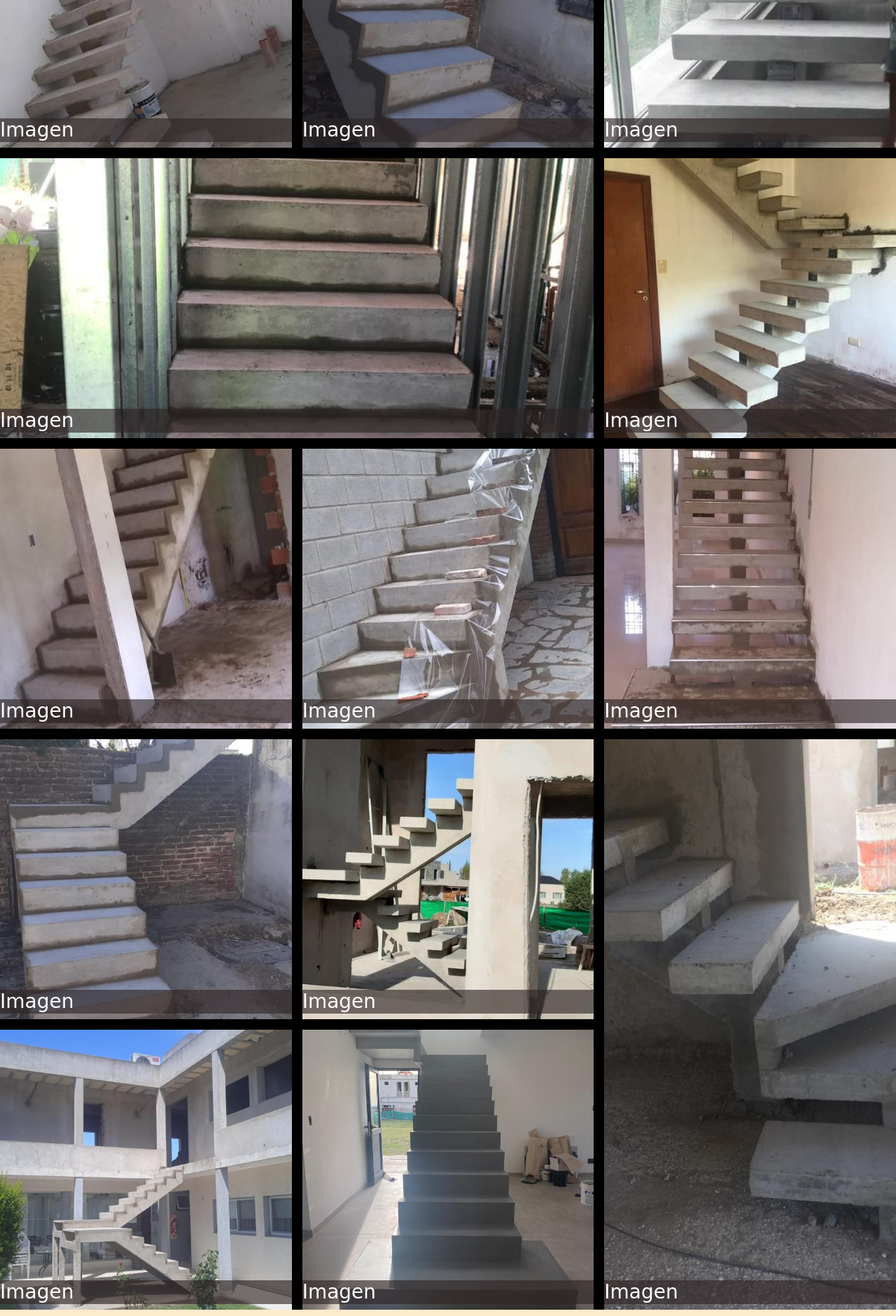
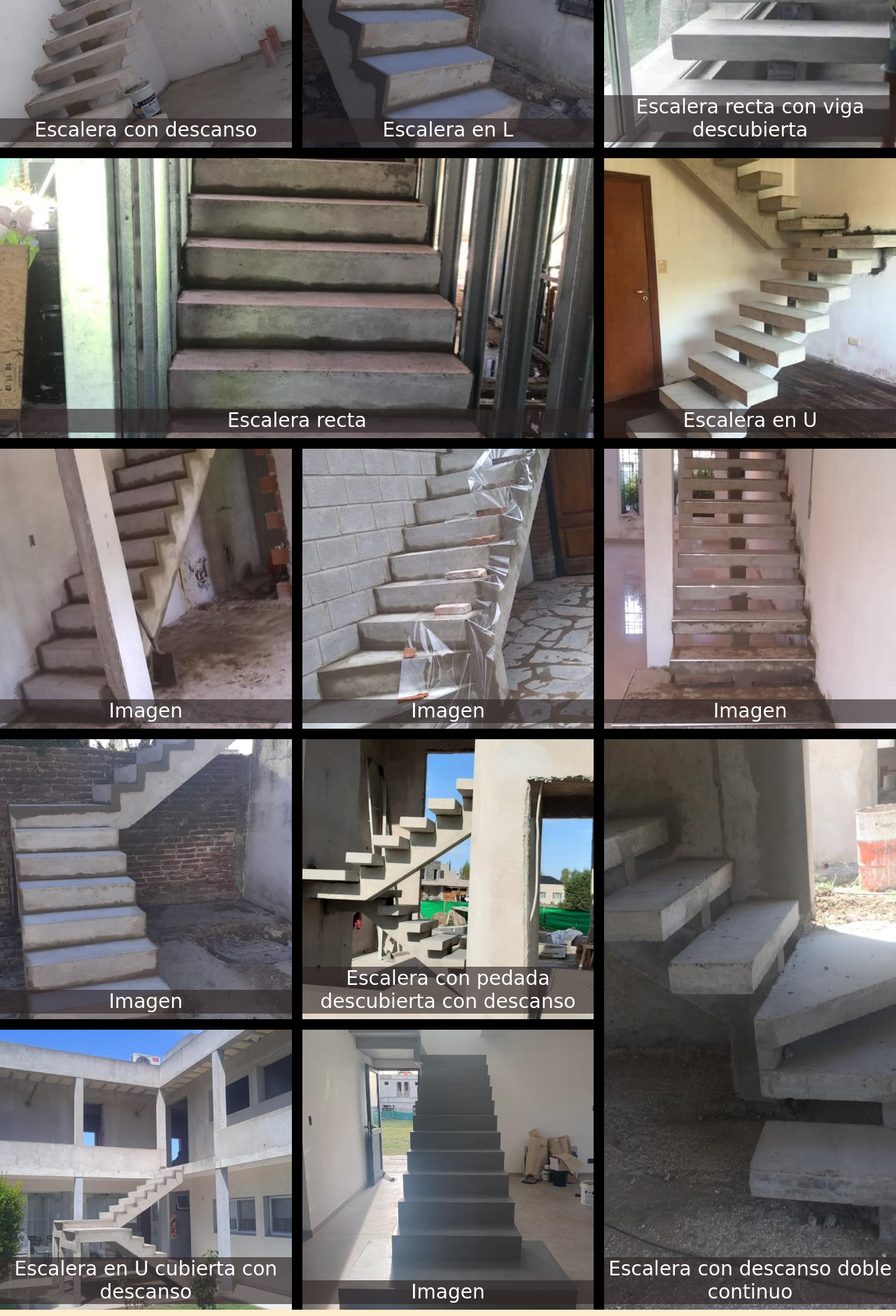
Before and after one commit to sebastianhildt/EscalerasPremoldeadasUP, a website: page index.html in a window 1280 px wide. Shown: the part 1740-3620 px from the top of the page at 70% size. Drawn offline with nearby package versions, Linux system fonts and the light colour scheme; a web font is replaced by a local one.

Commit message:
todo listo para el sass

```diff
--- a/css/style.css
+++ b/css/style.css
@@ -229,6 +229,7 @@ main {
     color: white;
     width: 100%;
     padding: 10;
+    text-align: center;
 }
 
 .grid-galeria div img {
@@ -477,12 +478,22 @@ footer div a img:hover {
 
 }
 
+
+
 @media screen and (max-width:1100px) {
     h1 {
         font-size: 40px;
     }
 
 }
+
+@media screen and (max-width:1017px) {
+    iframe {
+        max-width:580px;
+    }
+}
+
+
 
 @media screen and (max-width:939px) {
     .fundada h2 {
@@ -550,6 +561,16 @@ footer div a img:hover {
     }
 }
 
+
+@media screen and (max-width:665px) {
+    iframe {
+        max-width: 400px;
+    }
+
+
+
+}
+
 @media screen and (max-width:587px) {
     header nav ul li {
         font-size: 10px;
@@ -565,6 +586,16 @@ footer div a img:hover {
         font-size: 13px;
     }
 }
+
+@media screen and (max-width:475px){
+    iframe{
+        max-width: 250px;
+        max-height: 130px;
+    }
+}
+
+
+
 
 @media screen and (max-width:459px) {
     footer h2 {
--- a/index.html
+++ b/index.html
@@ -87,23 +87,23 @@
         <section class="grid-galeria">
             <div>
                 <img src="./img/img20.jpeg" alt="">
-                <h3>Imagen</h3>
+                <h3>Escalera con descanso</h3>
             </div>
             <div>
                 <img src="./img/img21.jpeg" alt="">
-                <h3>Imagen</h3>
+                <h3>Escalera en L</h3>
             </div>
             <div>
                 <img src="./img/img23.jpeg" alt="">
-                <h3>Imagen</h3>
+                <h3>Escalera recta con viga descubierta</h3>
             </div>
             <div class="img-4">
                 <img src="./img/img26.jpeg" alt="">
-                <h3>Imagen</h3>
+                <h3>Escalera recta</h3>
             </div>
             <div>
                 <img src="./img/img25.jpeg" alt="">
-                <h3>Imagen</h3>
+                <h3>Escalera en U</h3>
             </div>
             <div>
                 <img src="./img/img19.jpeg" alt="">
@@ -123,15 +123,15 @@
             </div>
             <div>
                 <img src="./img/img13.jpeg" alt="">
-                <h3>Imagen</h3>
+                <h3>Escalera con pedada descubierta con descanso</h3>
             </div>
             <div class="img-12">
                 <img src="./img/img11.jpeg" alt="">
-                <h3>Imagen</h3>
+                <h3>Escalera con descanso doble continuo</h3>
             </div>
             <div>
                 <img src="./img/img9.jpeg" alt="">
-                <h3>Imagen</h3>
+                <h3>Escalera en U cubierta con descanso</h3>
             </div>
             <div>
                 <img src="./img/escaleradediego.jpeg" alt="">
```
Also changed, not shown: pages/serviciosadicionales.html (+3 -2 lines), scss/components/_footer.scss (+6 -1 lines), img/credicorp-3.webp (added), img/stainless-steel-stair-glass-railing.jpg (added).
